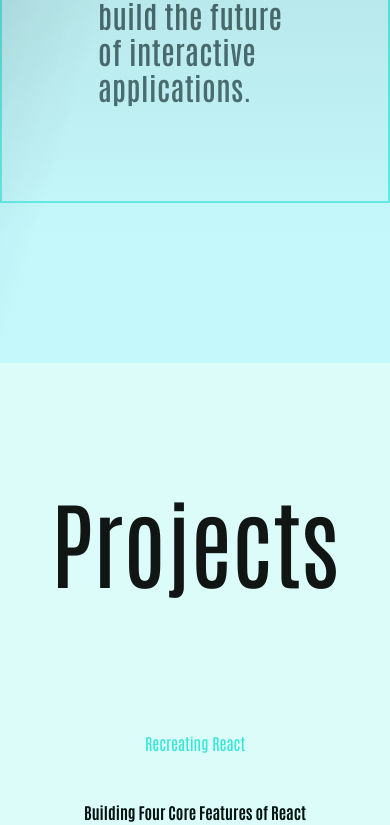
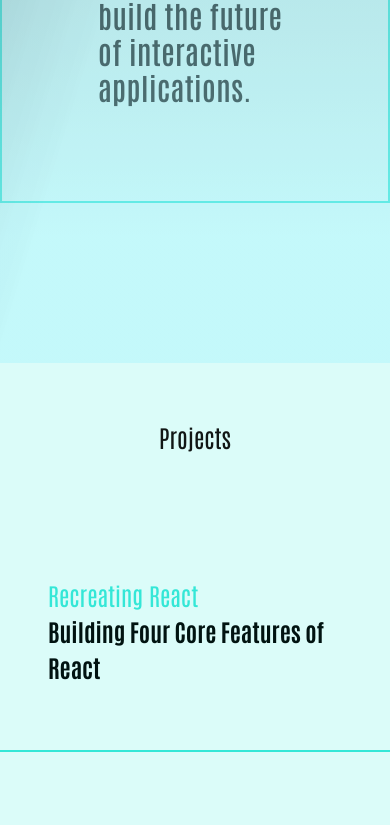
Before and after one commit to mike-v2/portfolio, a Next.js app: page / in a window 390 px wide. Shown: the part 1169-1994 px from the top of the page. Built offline with nearby package versions, Linux system fonts and the light colour scheme.

Commit message:
Improve responsiveness

```diff
--- a/app/home.components/blogPreview.tsx
+++ b/app/home.components/blogPreview.tsx
@@ -3,6 +3,8 @@ import Link from 'next/link';
 
 import { format } from 'date-fns';
 import { LuMoveUpRight } from 'react-icons/lu';
+
+import SectionTitle from '@/components/sectionTitle';
 
 const selectedBlogs = [
   {
@@ -30,7 +32,7 @@ const selectedBlogs = [
 export default function BlogPreview() {
   return (
     <section>
-      <h2 className='my-24 p-8 text-center text-8xl'>Blog</h2>
+      <SectionTitle title='Blog' />
       <div className='mx-auto grid max-w-7xl grid-cols-1 items-center justify-center gap-4 p-6 md:grid-cols-2'>
         {selectedBlogs.map((blog) => (
           <Link
--- a/app/home.components/projectsPreview.tsx
+++ b/app/home.components/projectsPreview.tsx
@@ -1,4 +1,5 @@
 import HoverSwellMenu from '@/components/hoverSwellMenu';
+import SectionTitle from '@/components/sectionTitle';
 
 const selectedProjects = [
   {
@@ -24,7 +25,7 @@ const selectedProjects = [
 export default function ProjectsPreview() {
   return (
     <section>
-      <h2 className='my-24 p-8 text-center text-8xl'>Projects</h2>
+      <SectionTitle title='Projects' />
       <HoverSwellMenu items={selectedProjects} />
     </section>
   );
--- a/app/home.components/skillsTicker.tsx
+++ b/app/home.components/skillsTicker.tsx
@@ -35,23 +35,17 @@ const skills = [
   },
 ];
 
-const width = 'w-[200vw]';
-
 export default function SkillsTicker() {
   return (
-    <div className='relative flex h-64 items-center overflow-x-hidden border-2 border-primary bg-cyan-200'>
-      <div className={`${width} animate-ticker`}>
-        <ul
-          className={`${width} absolute inset-0 flex -translate-x-full justify-around`}
-        >
+    <div className='relative flex h-32 items-center overflow-x-hidden border-2 border-primary bg-cyan-200 md:h-64'>
+      <div className='animate-ticker'>
+        <ul className='absolute inset-0 flex -translate-x-full justify-around'>
           <Contents />
         </ul>
-        <ul className={`${width} flex justify-around`}>
+        <ul className='flex w-[100rem] justify-around md:w-[200rem]'>
           <Contents />
         </ul>
-        <ul
-          className={`${width} absolute inset-0 flex translate-x-full justify-around`}
-        >
+        <ul className='absolute inset-0 flex translate-x-full justify-around'>
           <Contents />
         </ul>
       </div>
@@ -65,15 +59,18 @@ function Contents() {
       {skills.map((skill, index) => (
         <li
           key={index - skills.length}
-          className='flex items-center gap-x-4 whitespace-nowrap py-2 pr-24'
+          className='flex  items-center gap-x-2 whitespace-nowrap py-2 pr-24 md:gap-x-4 '
         >
+          <div></div>
           <Image
             src={skill.imagePath}
-            height={64}
-            width={64}
+            height={0}
+            width={0}
+            sizes='100vw'
             alt={`${skill.name} logo`}
+            className='h-8 w-8 md:h-16 md:w-16'
           />
-          <span className='text-4xl'>{skill.name}</span>
+          <span className='text-xl md:text-4xl'>{skill.name}</span>
         </li>
       ))}
     </>
--- a/components/hoverSwellMenu.tsx
+++ b/components/hoverSwellMenu.tsx
@@ -23,18 +23,18 @@ export default function HoverSwellMenu({
             />
           </div>
           <div className='absolute inset-0 z-10 w-full bg-base-100 transition-all duration-700 group-hover:translate-x-full'></div>
-          <div className='relative z-20 flex h-full flex-col items-center p-4 md:flex-row'>
-            <h3 className='group-hover:text-shadow basis-1/3 whitespace-nowrap px-12 text-[clamp(1rem,2vw,4rem)] text-primary'>
+          <div className='relative z-20 flex h-full flex-col items-start justify-center p-4 ps-12 md:flex-row md:items-center md:justify-start'>
+            <h3 className='whitespace-nowrap text-[clamp(1.5rem,2vw,4rem)] text-primary group-hover:text-shadow md:basis-1/3'>
               {item.title}
             </h3>
-            <div className='relative basis-2/3 text-[clamp(1rem,2vw,4rem)]'>
-              <p className='group-hover:text-shadow font-bold text-primary-content transition-all delay-100 duration-500 group-hover:text-primary'>
+            <div className='relative text-[clamp(1.5rem,2vw,4rem)] md:basis-2/3'>
+              <div className='font-bold text-primary-content transition-all delay-100 duration-500 group-hover:text-primary group-hover:text-shadow'>
                 {item.subtitle}
-              </p>
+              </div>
               <div className='absolute top-full h-fit overflow-y-hidden'>
-                <div className='group-hover:text-shadow flex gap-x-4 text-primary'>
-                  <p className='translate-y-full transition-transform duration-700 group-hover:translate-y-0'>{`Project Details`}</p>
-                  <p className='translate-y-full transition-transform duration-1000 group-hover:translate-y-0'>{`->`}</p>
+                <div className='flex gap-x-4 text-primary group-hover:text-shadow'>
+                  <div className='translate-y-full transition-transform duration-700 group-hover:translate-y-0'>{`Project Details`}</div>
+                  <div className='translate-y-full transition-transform duration-1000 group-hover:translate-y-0'>{`->`}</div>
                 </div>
               </div>
             </div>
--- /dev/null
+++ b/components/sectionTitle.tsx
@@ -0,0 +1,7 @@
+export default function SectionTitle({ title }: { title: string }) {
+  return (
+    <h2 className='my-6 p-8 text-center text-[clamp(1.5rem,6vw,6rem)] md:my-24'>
+      {title}
+    </h2>
+  );
+}
```
